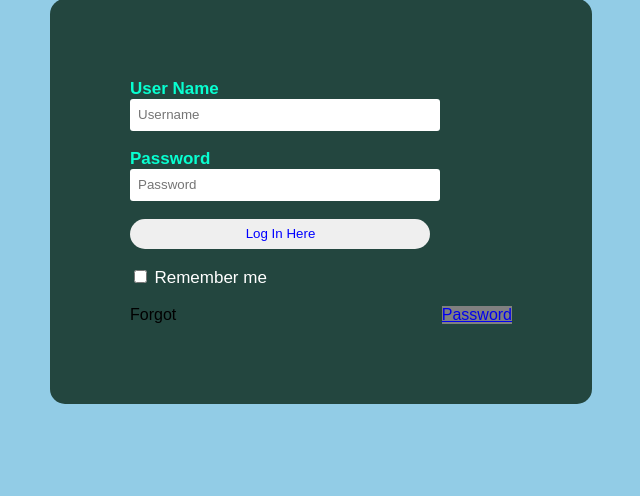
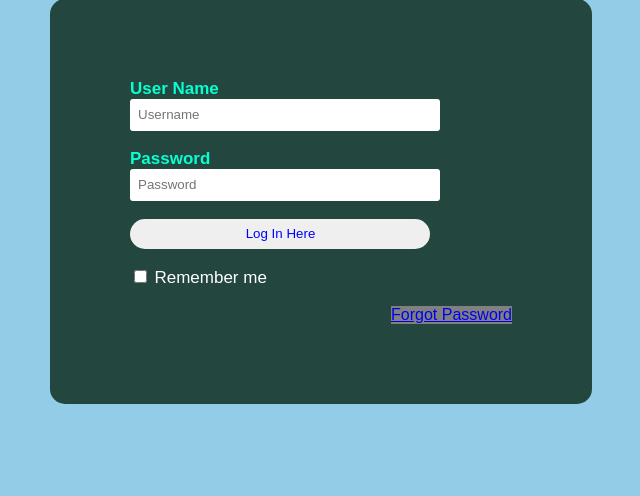
Before and after one commit to kellermack/kellerbee, a PHP site: page /login.php in a window 1280 px wide. Shown: the part 168-664 px from the top of the page, without its empty margins (319-959 px from the left). Run offline with PHP 8.4, Linux system fonts and the light colour scheme.

Commit message:
css things

```diff
--- a/Storepage.php
+++ b/Storepage.php
@@ -15,7 +15,7 @@
 
 <h1>Honey</h1>
 <i class="fa fa-shopping-cart"></i>
-<button style="font-size:24px">Button <i class="fa fa-shopping-cart"></i></button>
+
 
 <div class="sort">
 
--- a/login.php
+++ b/login.php
@@ -56,7 +56,7 @@
         <input type="checkbox" id="check">
         <span>Remember me</span>
         <br><br>
-        Forgot <a href="resetpassword.php">Password</a>
+        <a href="resetpassword.php">Forgot Password</a>
     </form>
 </div>
 </body>
```
